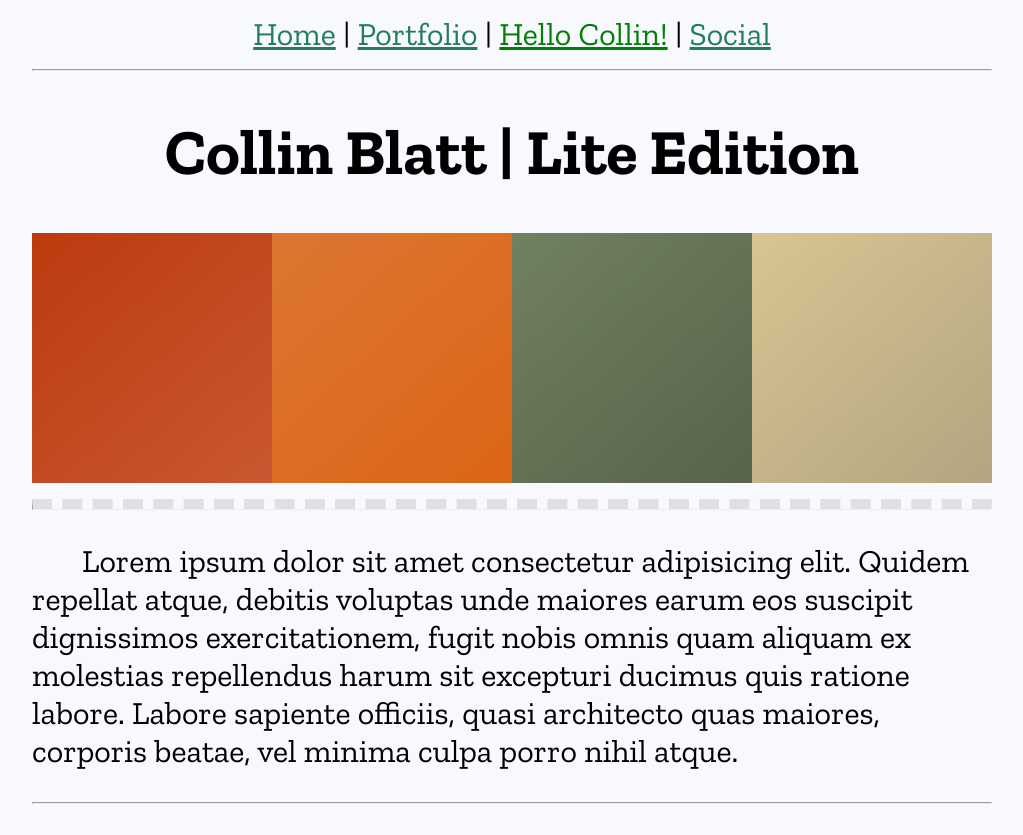
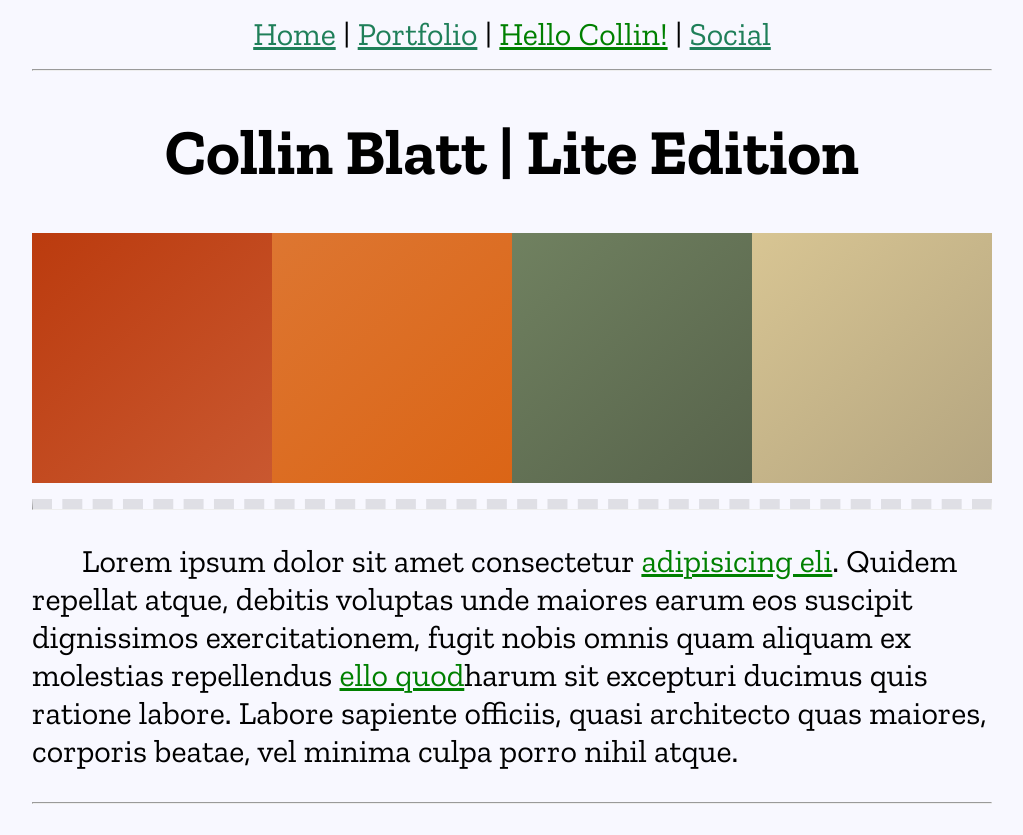
Before and after one commit to Blattinum/lite-cobl-co, a plain HTML site: page index.html in a window 1280 px wide. Shown: the whole page, without its empty margins (128-1151 px from the left). Drawn offline with Linux system fonts and the light colour scheme.

Commit message:
Update index.html

```diff
--- a/index.html
+++ b/index.html
@@ -55,7 +55,7 @@
 
             <hr>
 
-            <p>Lorem ipsum dolor sit amet consectetur adipisicing elit. Quidem repellat atque, debitis voluptas unde maiores earum eos suscipit dignissimos exercitationem, fugit nobis omnis quam aliquam ex molestias repellendus harum sit excepturi ducimus quis ratione labore. Labore sapiente officiis, quasi architecto quas maiores, corporis beatae, vel minima culpa porro nihil atque.</p>
+            <p>Lorem ipsum dolor sit amet consectetur <a href="http://blt.gg?cows=yum" target="_blank">adipisicing eli</a>. Quidem repellat atque, debitis voluptas unde maiores earum eos suscipit dignissimos exercitationem, fugit nobis omnis quam aliquam ex molestias repellendus <a href="http://blt.gg?qhat=yo" target="_blank">ello quod</a>harum sit excepturi ducimus quis ratione labore. Labore sapiente officiis, quasi architecto quas maiores, corporis beatae, vel minima culpa porro nihil atque.</p>
         </section>
 
 
```
